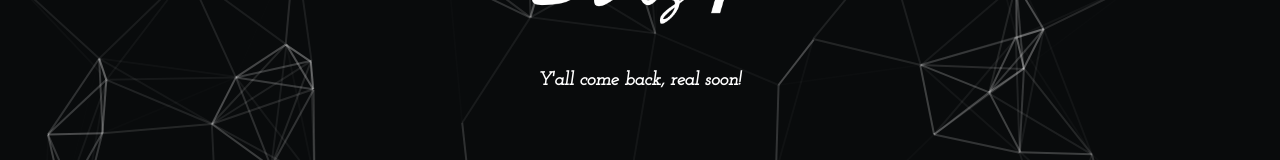
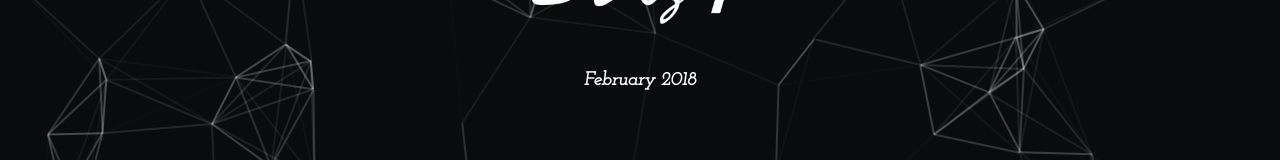
Before and after one commit to 27oz/Bur-Oak, a website: page app/index.html in a window 1280 px wide. Shown: the part 396-556 px from the top of the page. Drawn offline with Linux system fonts and the light colour scheme.

Commit message:
update: coming soon

```diff
--- a/app/index.html
+++ b/app/index.html
@@ -12,7 +12,7 @@
   <div id="particles-js">
     <div id="logo">
       <img src="sm.png" srcset="md.png 1000w, lg.png 2000w" alt="yah">
-      <h3 id="text">Y'all come back, real soon!</h3>
+      <h3 id="text">February 2018</h3>
     </div>
   </div>
 
```
